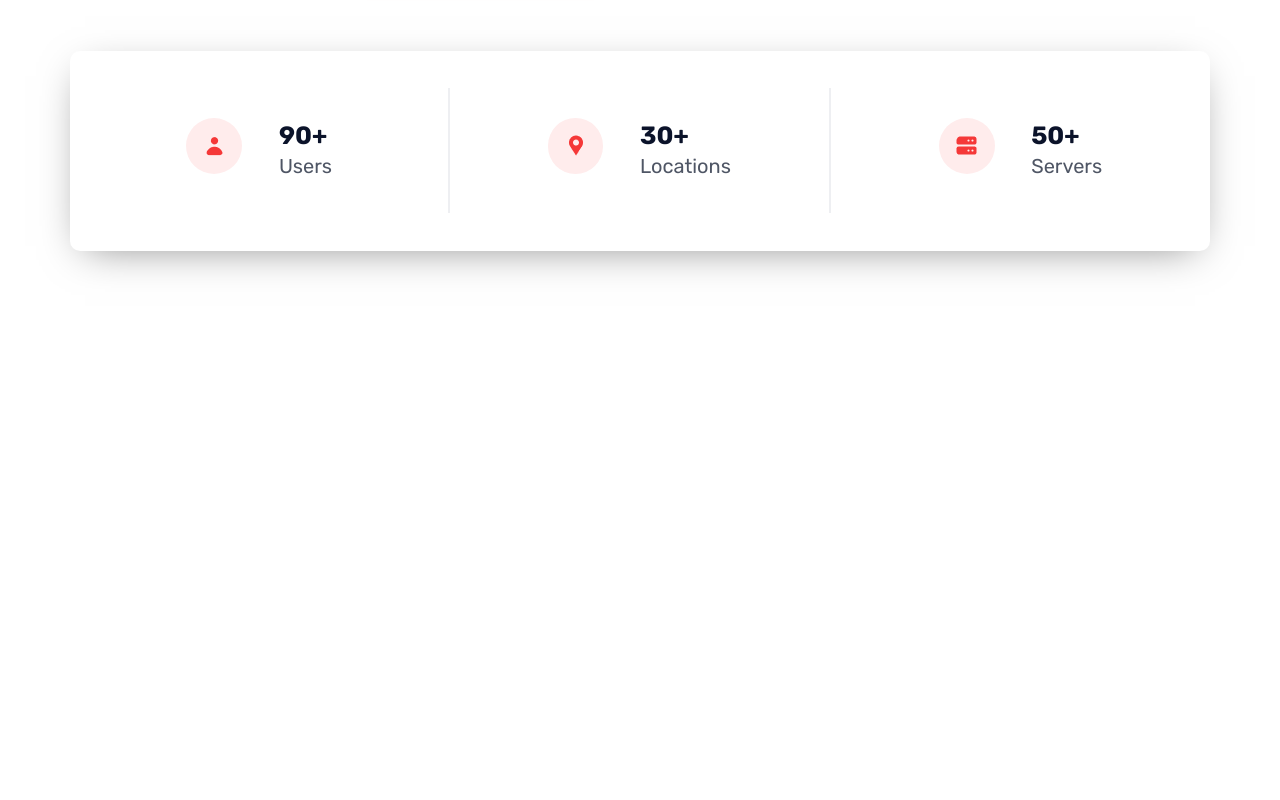
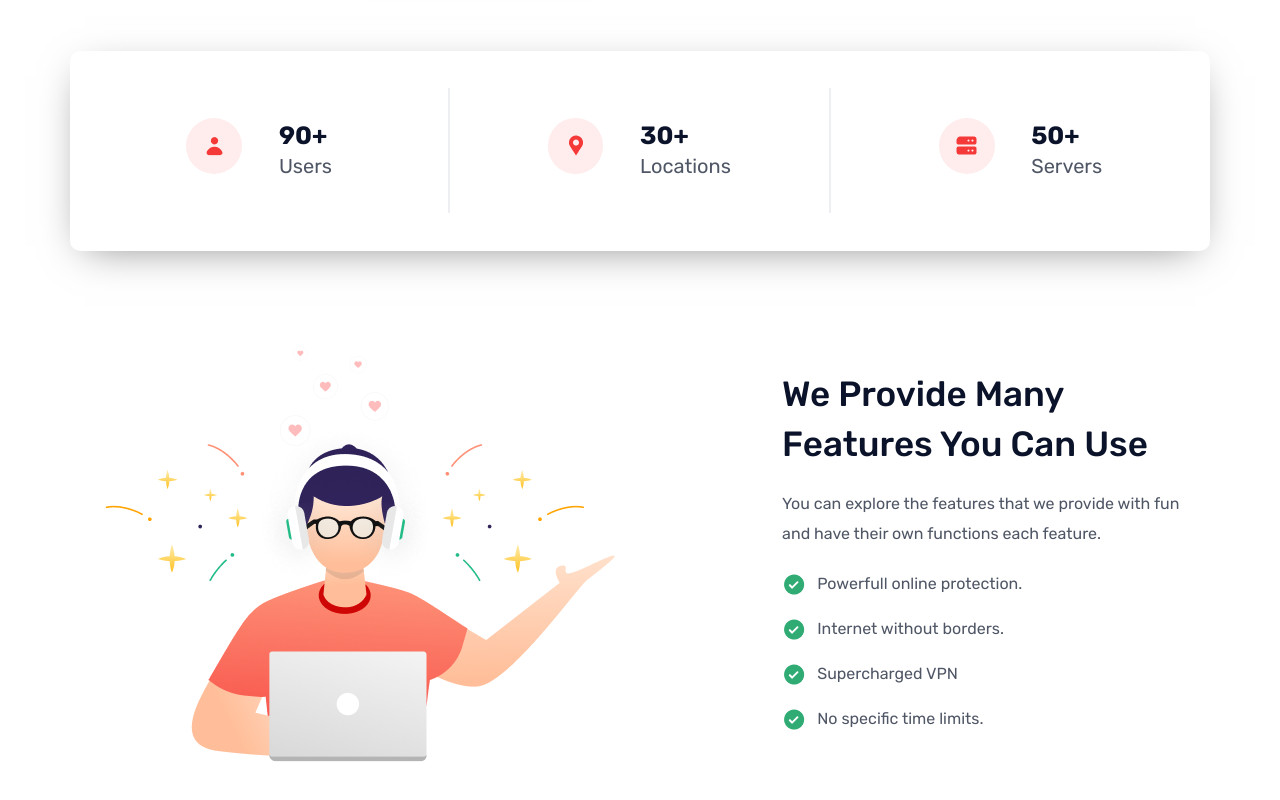
Before and after one commit to Irfan-Mahmud-Maruf/Lasles-vpn, a plain HTML site: page index.html in a window 1280 px wide. Shown: the part 532-1332 px from the top of the page. Before the commit the page ends 878 px from the top, so only its background shows below. Drawn offline with Linux system fonts and the light colour scheme.

Commit message:
feature added

```diff
--- a/inc/css/style.css
+++ b/inc/css/style.css
@@ -139,6 +139,7 @@ body {
 }
 .lv_hero .lv_hero_left p {
   margin-bottom: 50px;
+  color: var(--color-primary);
 }
 .lv_hero .lv_hero_left a {
   text-decoration: none;
@@ -202,3 +203,47 @@ body {
   color: var(--color-primary);
 }
 /* section counter end */
+
+/* section Feature start */
+.lv_feature {
+  margin-bottom: 126.73px;
+}
+.lv_feature .lv_container {
+  display: flex;
+  justify-content: space-evenly;
+  align-items: center;
+}
+.lv_feature .lv_feature_left {
+  width: 712.12px;
+}
+.lv_feature .lv_feature_left img {
+  margin-left: 34.52px;
+}
+.lv_feature .lv_feature_right {
+  width: 427.88px;
+}
+.lv_feature .lv_feature_right h2 {
+  font-weight: 500;
+  font-size: 35px;
+  line-height: 50px;
+  color: var(--color-dark);
+  margin-bottom: 20px;
+}
+.lv_feature .lv_feature_right > p {
+  font-weight: normal;
+  font-size: 16px;
+  line-height: 30px;
+  color: var(--color-primary);
+  margin-bottom: 20px;
+}
+.lv_feature .lv_feature_right .lv_feature_contents {
+  display: flex;
+  justify-content: start;
+  align-items: center;
+  margin-bottom: 15px;
+}
+.lv_feature .lv_feature_right .lv_feature_contents img {
+  margin-right: 10.08px;
+}
+
+/* section Feature end */
--- a/index.html
+++ b/index.html
@@ -122,6 +122,39 @@
         </div>
       </section>
       <!-- Counter section end-->
+
+      <!-- feature section start  -->
+      <section class="lv_feature">
+        <div class="lv_container">
+          <div class="lv_feature_left">
+            <img src="./inc/img/feature.png" alt="" />
+          </div>
+          <div class="lv_feature_right">
+            <h2>We Provide Many Features You Can Use</h2>
+            <p>
+              You can explore the features that we provide with fun and have
+              their own functions each feature.
+            </p>
+            <div class="lv_feature_contents">
+              <img src="./inc/img/feature-icon.png" alt="" />
+              <p>Powerfull online protection.</p>
+            </div>
+            <div class="lv_feature_contents">
+              <img src="./inc/img/feature-icon.png" alt="" />
+              <p>Internet without borders.</p>
+            </div>
+            <div class="lv_feature_contents">
+              <img src="./inc/img/feature-icon.png" alt="" />
+              <p>Supercharged VPN</p>
+            </div>
+            <div class="lv_feature_contents">
+              <img src="./inc/img/feature-icon.png" alt="" />
+              <p>No specific time limits.</p>
+            </div>
+          </div>
+        </div>
+      </section>
+      <!-- feature section end  -->
     </main>
     <!-- main part end -->
 
```
